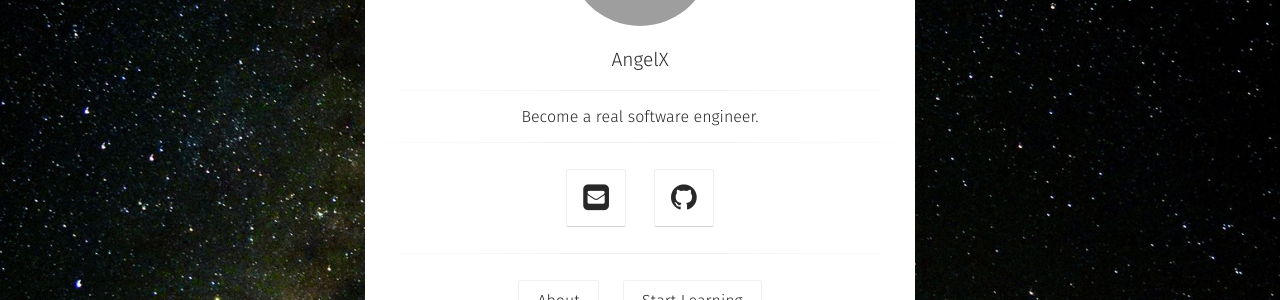
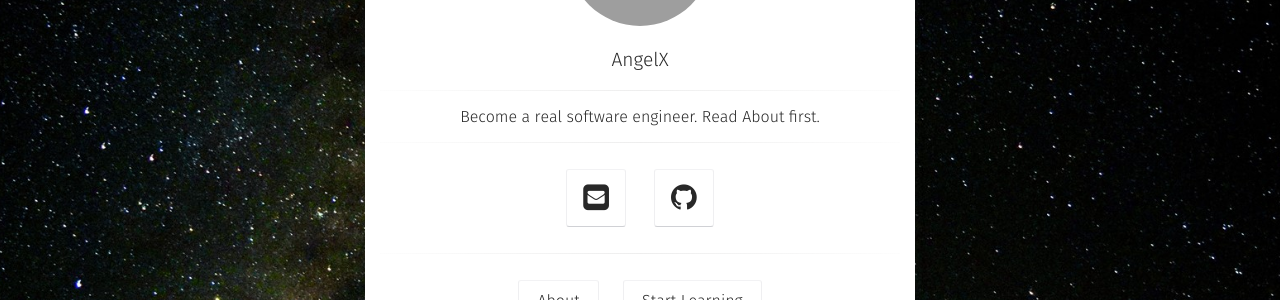
Before and after one commit to missAliceX/AngelX, a Jekyll site: the page built from index.html, in a window 1280 px wide. Shown: the part 350-650 px from the top of the page. Built offline with Jekyll 4.4.1, drawn with Linux system fonts in a browser that asks for light colours; some web fonts are replaced; grey boxes are pictures that could not be loaded.

Commit message:
Update _config.yml

```diff
--- a/_config.yml
+++ b/_config.yml
@@ -1,6 +1,6 @@
 # Site
 title: AngelX
-bio: "Become a real software engineer."
+bio: "Become a real software engineer. Read About first."
 description: "AngelX is a course to help you become a real software engineer."
 reading_time: true
 words_per_minute: 200
```
